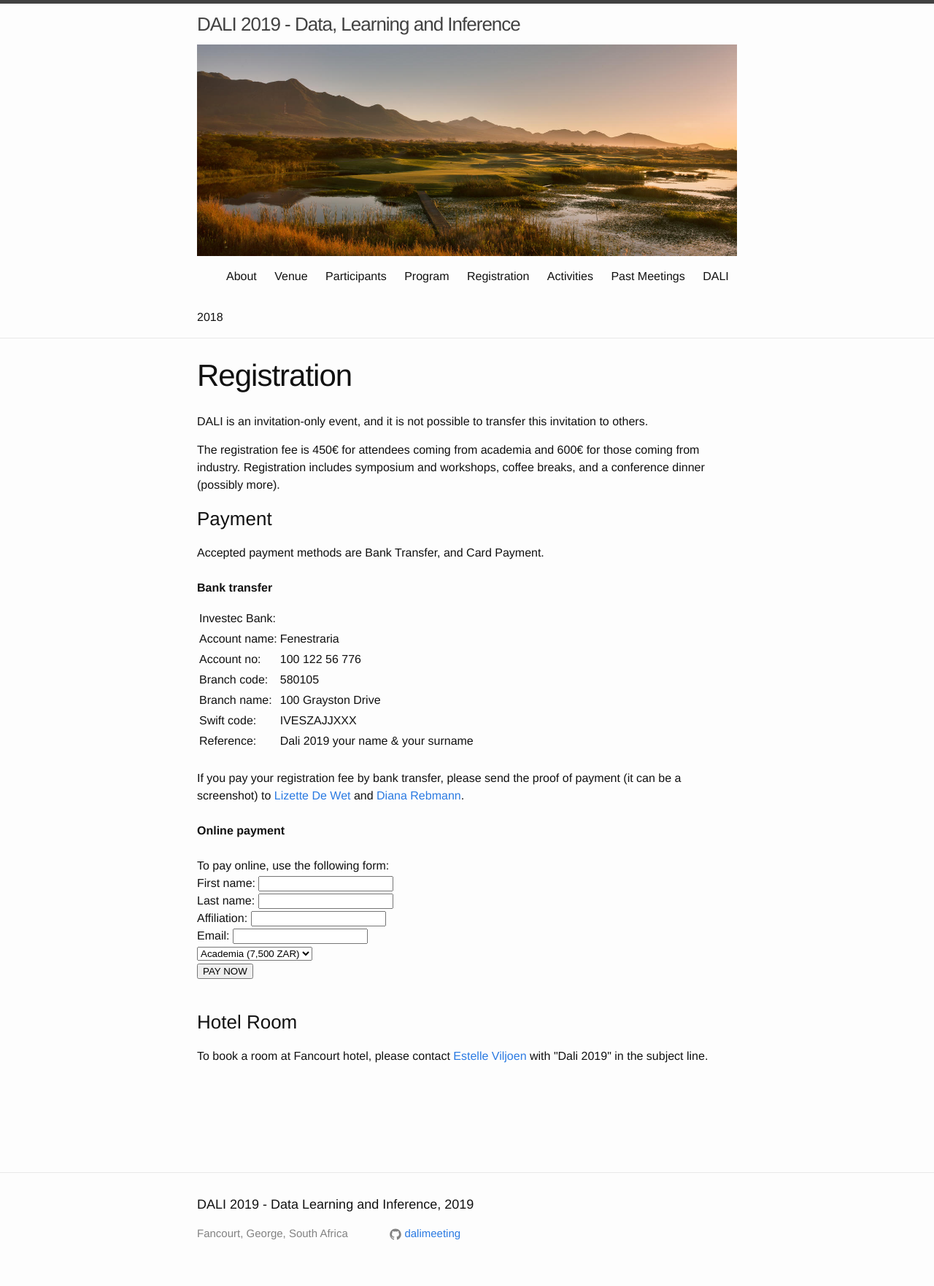
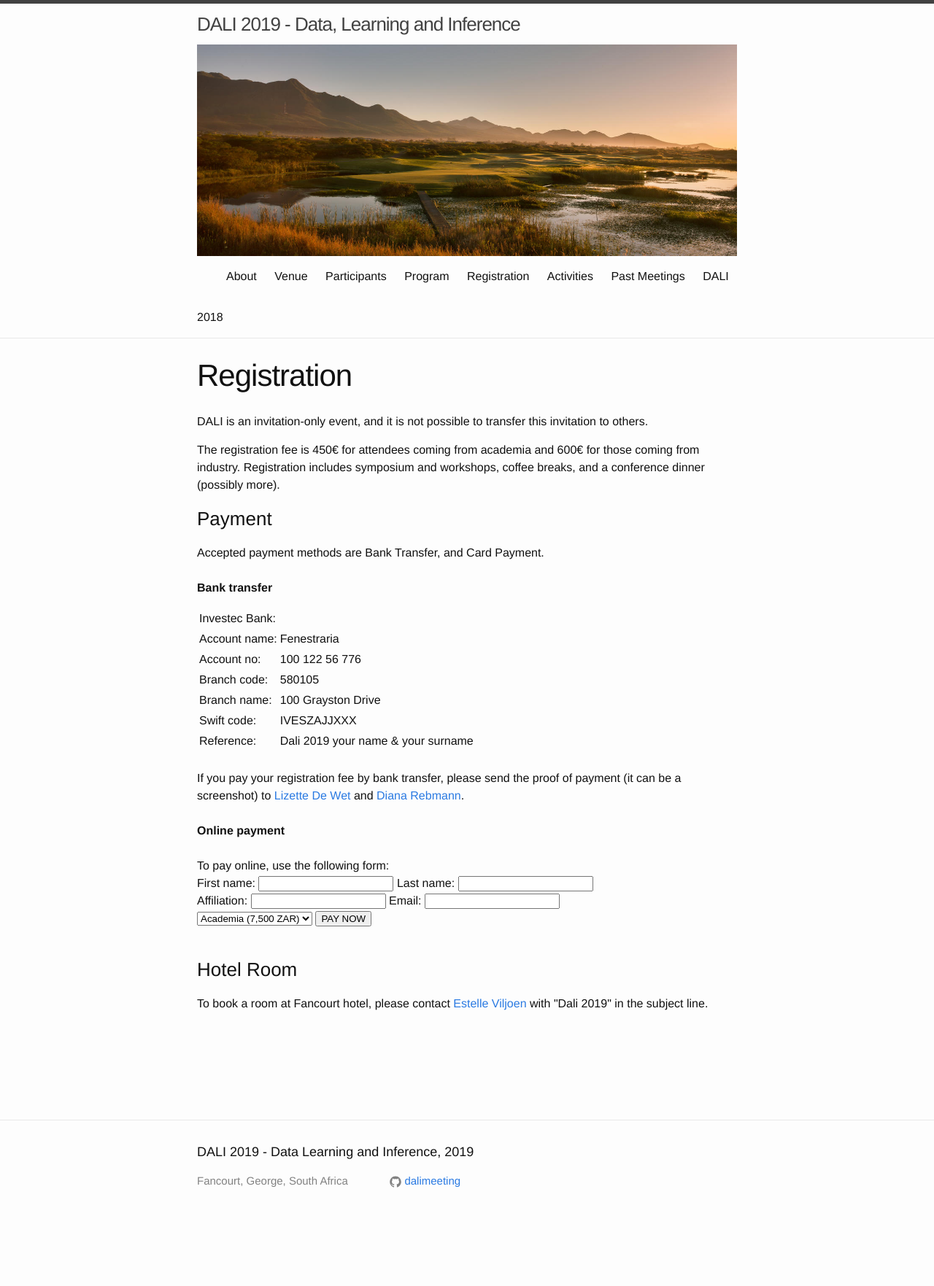
Before and after one commit to dalimeeting/dalimeeting.github.io, a Jekyll site: the page built from registration.html, in a window 1280 px wide. Shown: the whole page at 73% size. Built offline with Jekyll 4.4.1, drawn with Linux system fonts in a browser that asks for light colours; after the commit the page ends 1691 px from its top, so only the background shows below that.

Commit message:
Update registration.html

```diff
--- a/_layouts/registration.html
+++ b/_layouts/registration.html
@@ -32,14 +32,14 @@ layout: page
   To pay online, use the following form:
 
   <form name="form" id="form" method="POST" action="https://paynow.sagepay.co.za/site/paynow.aspx" target=”_blank”> <!---this is where you will POST too in a NEW WINDOW--->
-  First name: <input type="text" name="customerFirstname"><br>
+  First name: <input type="text" name="customerFirstname">
   Last name: <input type="text" name="customerLastname"><br>
-  Affiliation: <input type="text" name="customerAffiliation"><br>
+  Affiliation: <input type="text" name="customerAffiliation">
   Email: <input type="text" name="customerEmail"><br> <!---Card holders email address--->
   <select name="customerType">
     <option value="academia">Academia (7,500 ZAR)</option>
     <option value="industry">Industry (10,000 ZAR)</option>
-  </select><br>
+  </select>
   <input name="submit" type="submit" value="PAY NOW"> <!---Submit button--->
   </form>
   </p>
```
